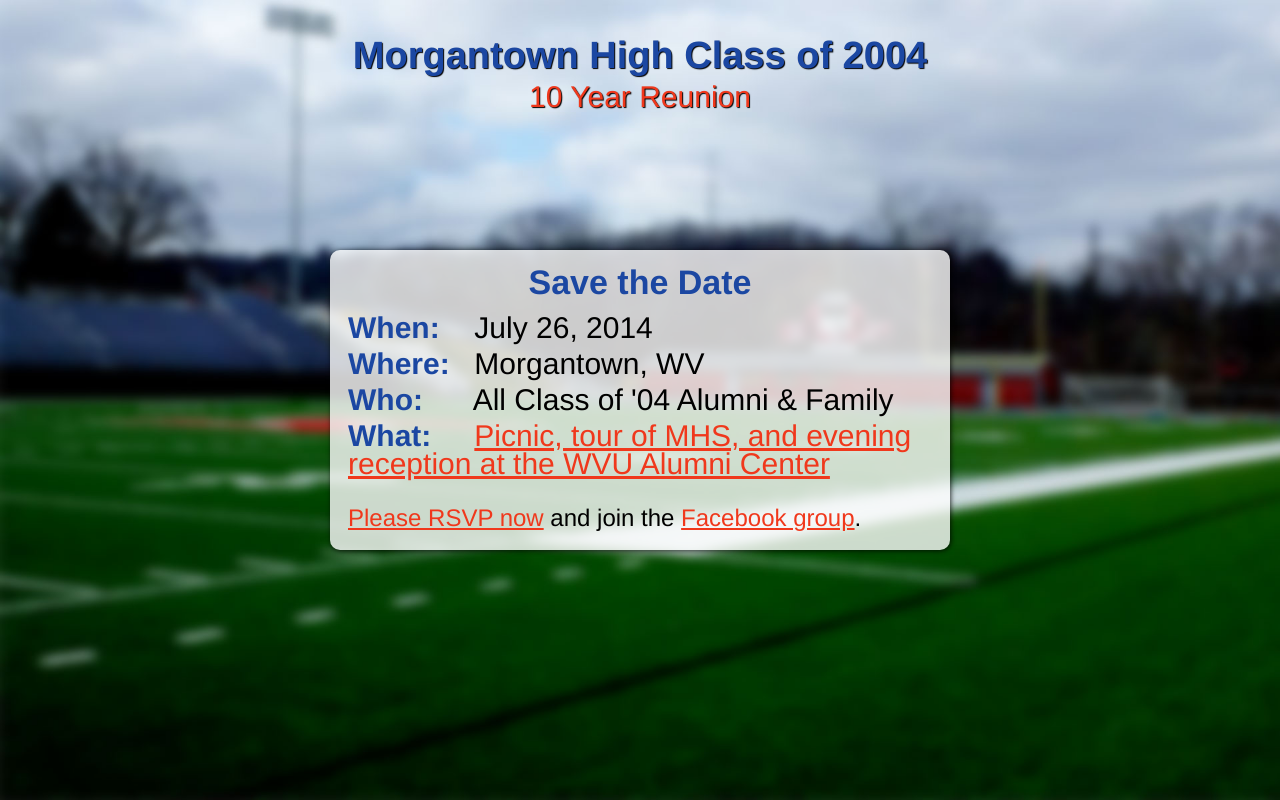
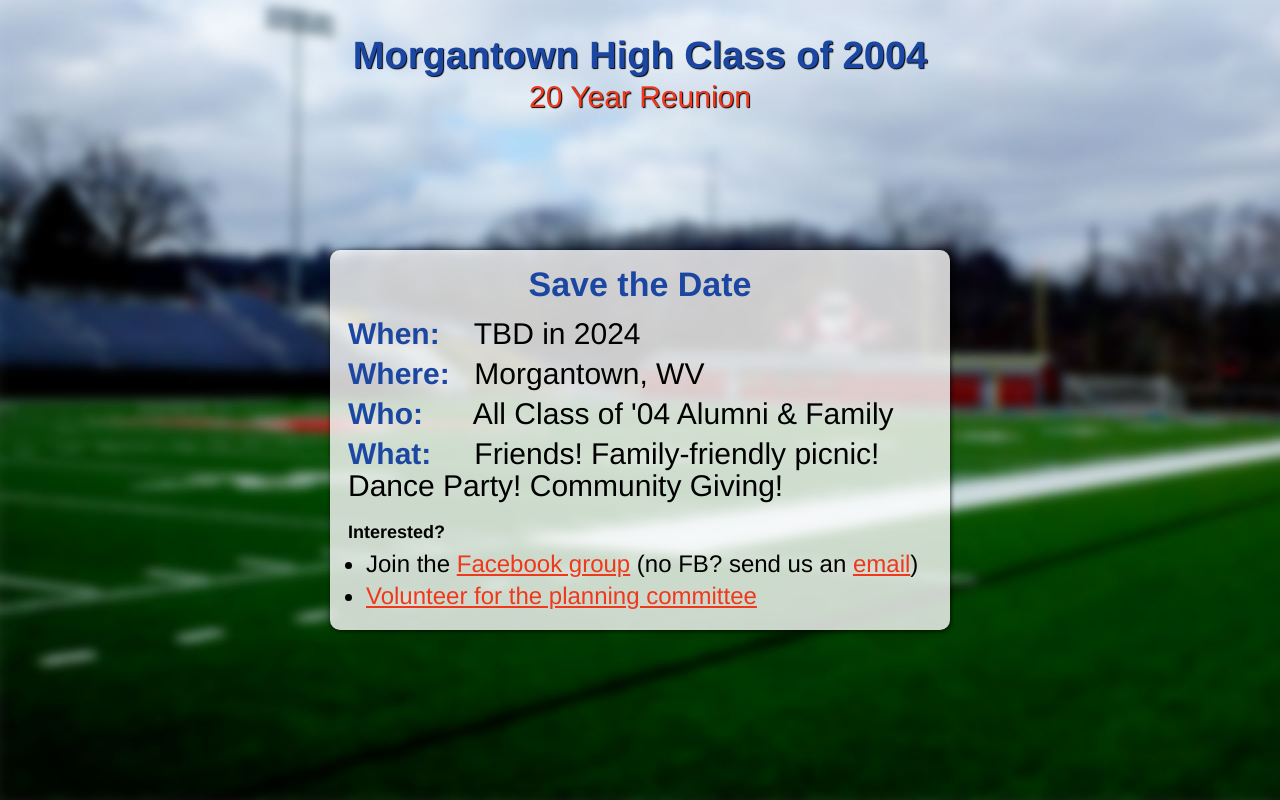
Before and after one commit to gleitz/mhs-reunion, a Flask app: page / in a window 1280 px wide. Run offline with Flask 2, Linux system fonts and the light colour scheme.

Commit message:
Update for 2020

```diff
--- a/app.py
+++ b/app.py
@@ -54,4 +54,4 @@ def github_hook():
     return 'ok'
 
 if __name__ == '__main__':
-    app.run(host='0.0.0.0', debug=True)
+    app.run(host='0.0.0.0', debug=True) # change to false
--- /dev/null
+++ b/requirements.txt
@@ -0,0 +1,6 @@
+click==8.1.3
+Flask==2.2.2
+itsdangerous==2.1.2
+Jinja2==3.1.2
+MarkupSafe==2.1.1
+Werkzeug==2.2.2
--- a/static/style.css
+++ b/static/style.css
@@ -27,7 +27,8 @@ body {
     line-height: 1;
 }
 ol, ul {
-    list-style: none;
+    /* list-style: none; */
+  padding-left: 18px;
 }
 blockquote, q {
     quotes: none;
@@ -57,12 +58,12 @@ html {
     top: 50%;
     left: 50%;
     width: 620px;
-    height: 300px;
+    height: 380px;
     margin-top: -150px;
     margin-left: -310px;
     color: #000;
     font-size: 24px;
-    line-height:28px;
+    line-height:32px;
     -webkit-border-radius: 10px;
     -moz-border-radius: 10px;
     border-radius: 10px;
@@ -131,3 +132,12 @@ h3 {
 a {
     color: #f0381c;
 }
+
+#topbox a {
+  font-size: 18px;
+  color: #000;
+}
+
+.links {
+  margin-top: 18px;
+}
--- a/templates/base.html
+++ b/templates/base.html
@@ -17,17 +17,29 @@
         <div id="wallpaper"></div>
         <div id="topbox" class="shadowed">
             <h1 class="strong br blue">Morgantown High Class of 2004</h1>
-            <h3 class="red">10 Year Reunion</h3>
+            <h3 class="red">20 Year Reunion</h3>
+            <!--
+                 <div class="links">
+                   <a href="/home">Home</a> | <a href="/join">Join the Planning Committee</a> | <a href="/baz">Baz</a>
+                 </div>
+                 -->
         </div>
         <div id="centerbox">
             <div style="padding: 18px;">
                 {% block centerbox %}
                 <h2 class="strong centered br-2 blue">Save the Date</h2>
-                <h3 class="br"><span class="strong blue" style="display: inline-block; width: 118px;">When:</span> <span>July 26, 2014</span></h3>
+                <h3 class="br"><span class="strong blue" style="display: inline-block; width: 118px;">When:</span> <span>TBD in 2024</span></h3>
                 <h3 class="br"><span class="strong blue" style="display: inline-block; width: 118px;">Where:</span> <span>Morgantown, WV</span></h3>
                 <h3 class="br"><span class="strong blue" style="display: inline-block; width: 118px;">Who:</span> <span>All Class of '04 Alumni &amp; Family</span></h3>
-                <h3 class="br-2"><span class="strong blue" style="display: inline-block; width: 118px;">What:</span> <span><a href="https://www.facebook.com/groups/1410255195859214/1506412032910196/">Picnic, tour of MHS, and evening reception at the WVU Alumni Center</a></span></h3>
-                <div style="position: absolute; bottom: 18px;"><a href="http://mhs2004reunion.rsvpify.com">Please RSVP now</a> and join the <a target="_blank" href="https://www.facebook.com/groups/1410255195859214/">Facebook group</a>.</div>
+                <h3 class="br-2"><span class="strong blue" style="display: inline-block; width: 118px;">What:</span> <span>Friends! Family-friendly picnic! Dance Party! Community Giving!</span></h3>
+                <div style="position: absolute; bottom: 18px;">
+                  <div style="font-size: 18px; font-weight: bold;">Interested?</div>
+                  <!-- <a target="_blank" href="http://mhs2004reunion.rsvpify.com">Please RSVP now</a>, -->
+                  <ul>
+                    <li>Join the <a target="_blank" href="https://www.facebook.com/groups/1410255195859214/">Facebook group</a> (no FB? send us an <a target="_blank" href="mailto:gleitz@mit.edu">email</a>)</li>
+                    <li><a href="" target="_blank">Volunteer for the planning committee</a></div></li>
+                  </ul>
+                  </div>
                 {% endblock %}
             </div>
         </div>
```
